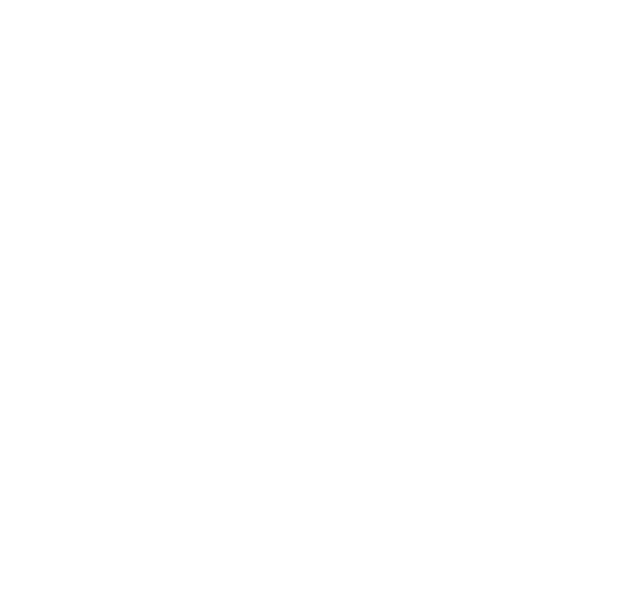
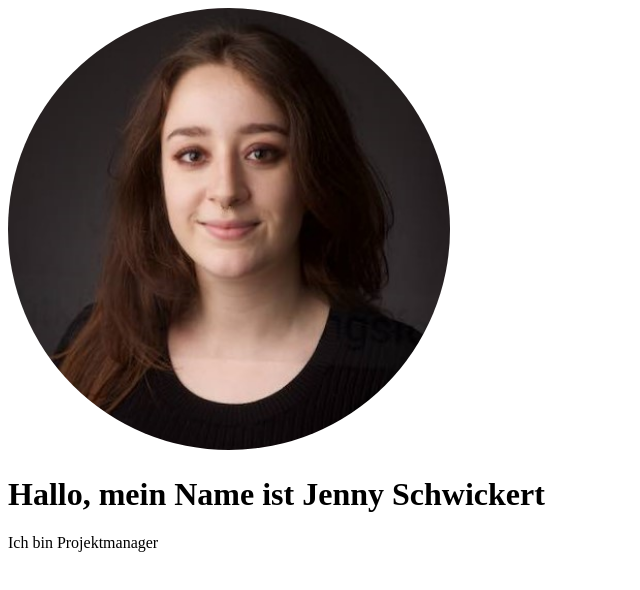
Before and after one commit to schwickertjenny/my-resume, a React (Create React App) app in the folder my-resume/: page / in a window 1280 px wide. Shown: the top 590 px of the page, without its empty margins (0-640 px from the left). Built offline with nearby package versions, Linux system fonts and the light colour scheme; the HTML template or start-up script is replaced by a standard one.

Commit message:
data store + welcome component

```diff
--- a/my-resume/package.json
+++ b/my-resume/package.json
@@ -40,5 +40,8 @@
       "last 1 firefox version",
       "last 1 safari version"
     ]
+  },
+  "devDependencies": {
+    "@types/styled-components": "^5.1.15"
   }
 }
--- a/my-resume/src/App.tsx
+++ b/my-resume/src/App.tsx
@@ -1,9 +1,11 @@
 import React from 'react';
+// Components
+import Welcome from './components/Welcome'
 
 function App() {
   return (
     <div className="App">
-
+      <Welcome />
     </div>
   );
 }
--- /dev/null
+++ b/my-resume/src/components/Welcome.styles.ts
@@ -0,0 +1,8 @@
+import styled from 'styled-components';
+
+export const Wrapper = styled.div `
+    img {
+        border-radius: 50%;
+        width: 35%;
+    }
+`
--- /dev/null
+++ b/my-resume/src/components/Welcome.tsx
@@ -0,0 +1,19 @@
+import React from "react";
+//Styles
+import { Wrapper } from "./Welcome.styles";
+// Data
+import { personaData, welcomePage } from "../data/resume.data";
+
+let fullName = personaData.firstName + " " + personaData.sureName;
+
+function Welcome() {
+  return (
+    <Wrapper>
+      <img src={ personaData.profilePic } alt={ fullName }/>
+      <h1>{ welcomePage.hello } { fullName }</h1>
+      <p>{ welcomePage.profession }</p>
+    </Wrapper>
+  );
+}
+
+export default Welcome;
--- /dev/null
+++ b/my-resume/src/data/resume.data.ts
@@ -0,0 +1,64 @@
+// Pictures
+import profilePic from '../images/profile-picture.jpg';
+
+export type dataElem = {
+	label: string,
+	value: string,
+}
+
+// Persona | About me
+export type Persona = {
+	firstName: string,
+	sureName: string,
+    age: number,
+    profilePic: string,
+    hobbies: dataElem[] | undefined,
+    skills: dataElem[] | undefined,
+}
+
+export const personaData: Persona = {
+	firstName: "Jenny",
+    sureName: "Schwickert",
+    age: 23,
+    profilePic: profilePic,
+    hobbies: [
+        {
+            label: "Bouldern",
+            value: "Bouldern gehen"
+        },
+        {
+            label: "Fotografie",
+            value: "Fotofrafieren gehen"
+        },
+        {
+            label: "Zocken",
+            value: "Zocken gehen"
+        }
+    ],
+    skills: [
+        {
+            label: "Projekt-Management",
+            value: "Operative Professional - IT Business Manager"
+        },
+        {
+            label: "HTML5",
+            value: ""
+        },
+        {
+            label: "CSS3",
+            value: ""
+        },
+    ]
+
+}
+
+// Welcome
+export type Welcome = {
+	hello: string,
+	profession: string,
+}
+
+export const welcomePage: Welcome = {
+    hello: "Hallo, mein Name ist",
+    profession: "Ich bin Projektmanager",
+}
```
Also changed, not shown: my-resume/src/images/profile-picture.jpg (added), 1 other file (tests, documents, lock files or other folders).
